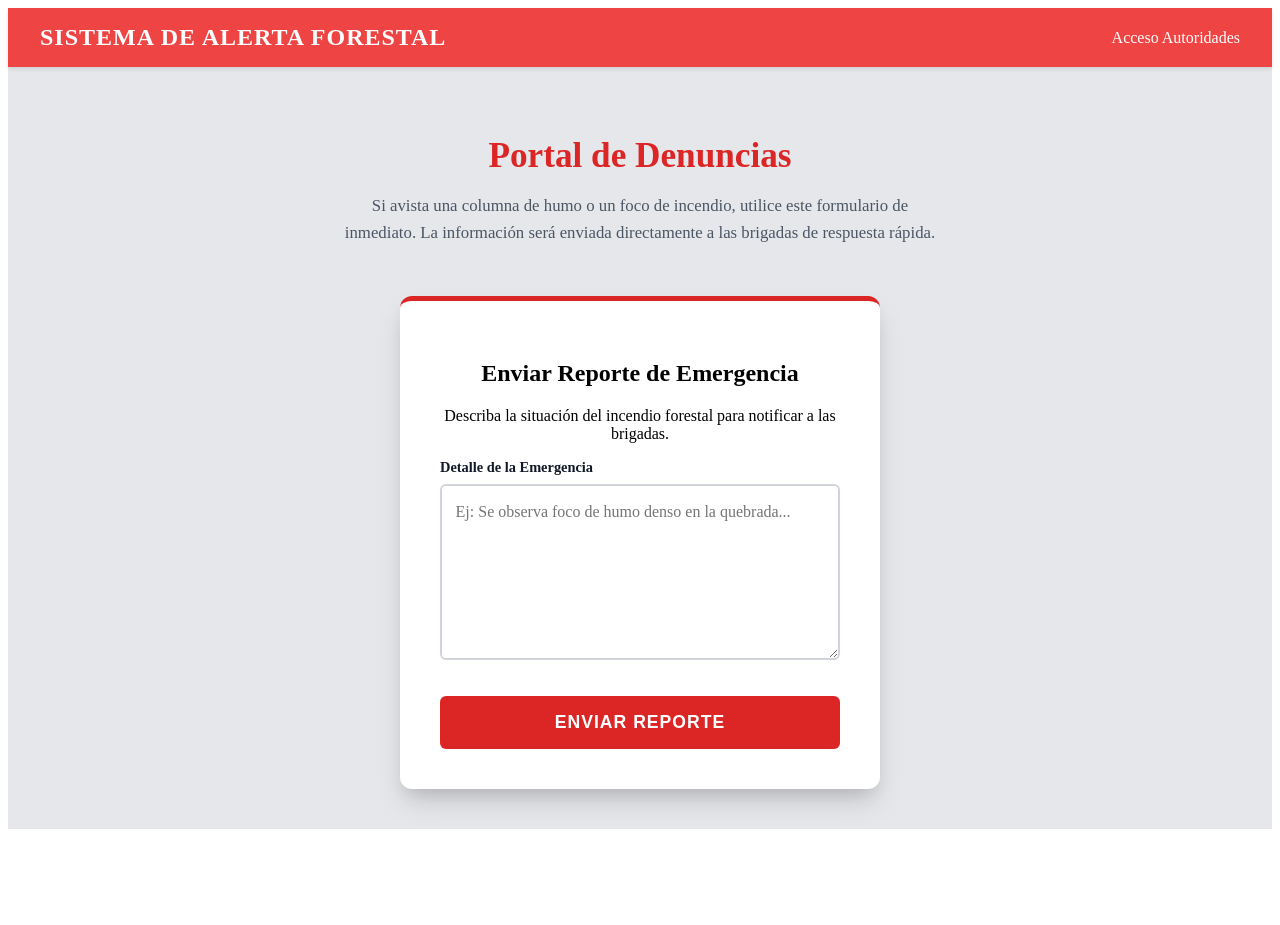
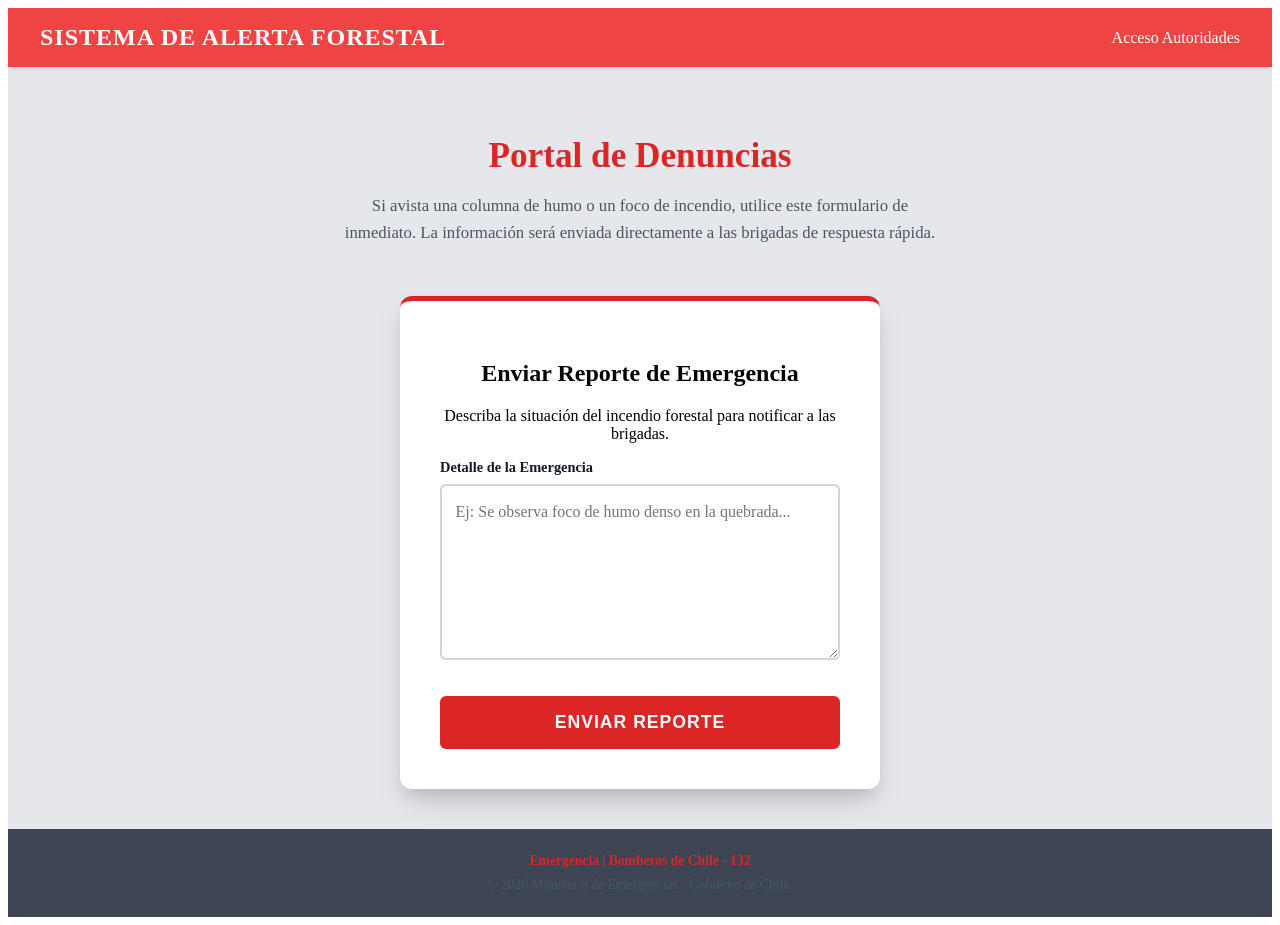
Before and after one commit to SoobovicDuocUC/ProyectoFullStackIIIFrontend, a React (Vite) app: page / in a window 1280 px wide. Before the commit the page ends 837 px from the top, so only its background shows below. Built offline with nearby package versions, Linux system fonts and the light colour scheme.

Commit message:
Footer avanzado

```diff
--- /dev/null
+++ b/src/components/03.- Organisms/Footer.css
@@ -0,0 +1,19 @@
+.footer-bar {
+  background-color: #1f2937d8;
+  padding: 1.5rem;
+  text-align: center;
+  font-size: 0.85rem;
+  color: var(--text);
+  display: flex;
+  flex-direction: column;
+  gap: 0.5rem;
+}
+
+.footer-content {
+  font-weight: 500;
+}
+
+.footer-emergency {
+  font-weight: 600;
+  color: var(--accent);
+}
--- /dev/null
+++ b/src/components/03.- Organisms/Footer.jsx
@@ -0,0 +1,14 @@
+import './Footer.css';
+
+export const Footer = () => {
+  return (
+    <footer className="footer-bar">
+      <div className="footer-emergency">
+        Emergencia | Bomberos de Chile - 132
+      </div>
+      <div className="footer-content">
+        &copy; {new Date().getFullYear()} Ministerio de Emergencias - Gobierno de Chile.
+      </div>
+    </footer>
+  );
+};
--- a/src/components/04.- Templates/AuthLayout.jsx
+++ b/src/components/04.- Templates/AuthLayout.jsx
@@ -1,5 +1,6 @@
 import './../../index.css';
-import { AuthHeader } from '..//../components/03.- Organisms/AuthHeader';
+import { AuthHeader } from '../../components/03.- Organisms/AuthHeader';
+import { Footer } from '../../components/03.- Organisms/Footer';
 
 export const AuthLayout = ({ children }) => {
   return (
@@ -20,6 +21,7 @@ export const AuthLayout = ({ children }) => {
 
         </div>
       </div>
+      <Footer />
     </div>
   );
 };
--- a/src/components/04.- Templates/MainLayout.jsx
+++ b/src/components/04.- Templates/MainLayout.jsx
@@ -1,5 +1,6 @@
 import './../../index.css';
 import { Header } from '../03.- Organisms/Header';
+import { Footer } from '../03.- Organisms/Footer';
 
 export const MainLayout = ({ children }) => {
   return (
@@ -8,6 +9,7 @@ export const MainLayout = ({ children }) => {
       <main className="main-content">
         {children}
       </main>
+      <Footer />
     </div>
   );
 };
```
